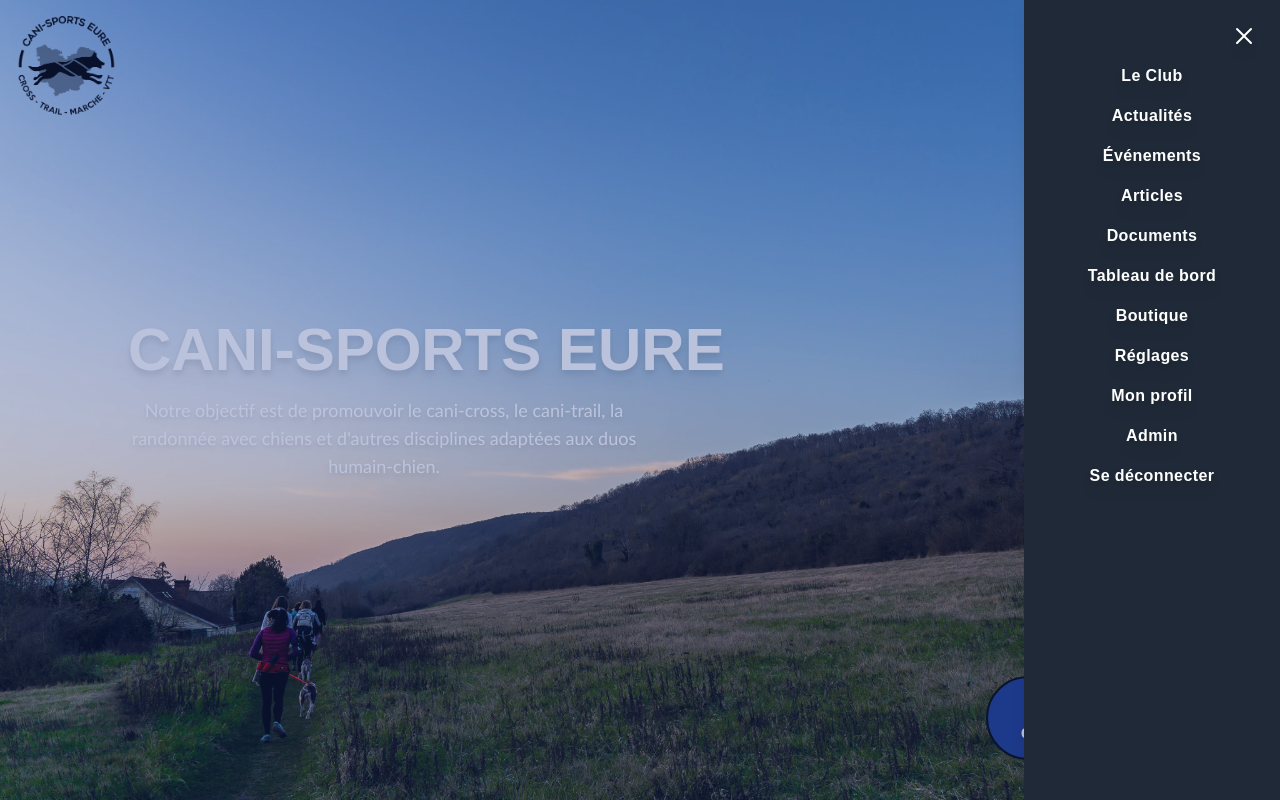
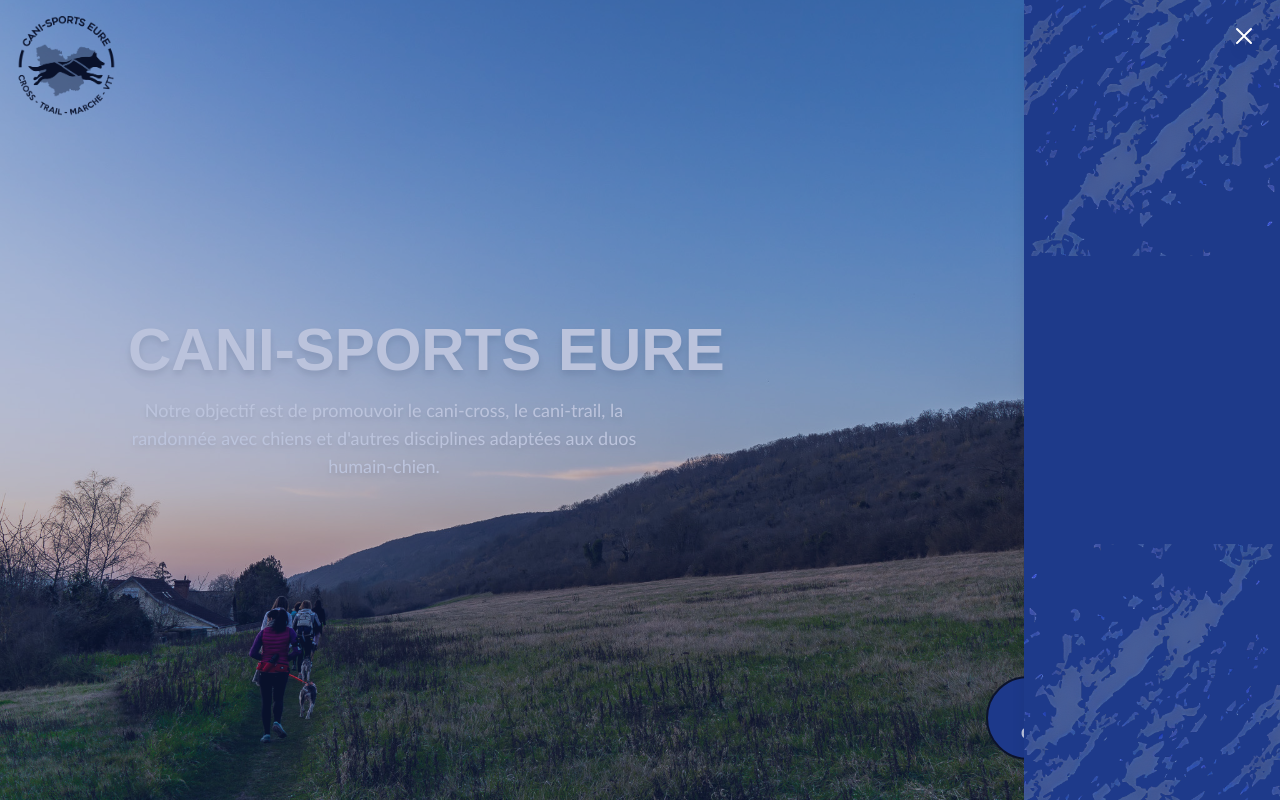
Before and after one commit to No1ceTea/cani-sport-eure, a Next.js app: page / in a window 1280 px wide. Both pictures are taken after a click on the button 1218 px from the left and 42 px from the top of the page. Shown: the top 800 px of the page. Built offline with nearby package versions, Linux system fonts and the light colour scheme.

Commit message:
blue bg up

```diff
--- a/app/components/accueil/AgendaSection.jsx
+++ b/app/components/accueil/AgendaSection.jsx
@@ -50,6 +50,23 @@
         <h2 className="text-xl font-bold">Grand encadré 1000x1200</h2>
         <p>Test avec un encadré énorme.</p>
       </BlueBackground>
+
+
+      <div className="w-100 z-1" style={{height:'400px'}}>
+        <BlueBackground maxSize></BlueBackground>
+      </div>
+
+      <BlueBackground>
+        <h2>Encadré classique</h2>
+      </BlueBackground>
+
+      <BlueBackground width="full" height={600}>
+        <h2>Encadré pleine largeur</h2>
+      </BlueBackground>
+
+      <BlueBackground width={500} height={400}>
+        <h2>Encadré 500x400</h2>
+      </BlueBackground>
     </div>
   );
 }
--- a/app/components/backgrounds/BlueBackground.tsx
+++ b/app/components/backgrounds/BlueBackground.tsx
@@ -3,30 +3,34 @@
 
 // Définition du type EncadreProps
 interface EncadreProps {
-  children: ReactNode;
+  children?: ReactNode;   // Permettre que le contenu soit facultatif
   width?: number | "full"; // Largeur dynamique (full = 100vw)
   height?: number;         // Hauteur dynamique
+  maxSize?: boolean;       // Si true, impose la largeur et la hauteur max du parent
 }
 
-const BlueBackground = ({ children, width = "full", height }: EncadreProps) => {
-  // Largeur et hauteur calculées dynamiquement
-  const computedWidth = width === "full" ? "100vw" : `${width}px`;
-  const [computedHeight, setComputedHeight] = useState(height || "auto");
+const BlueBackground = ({ children, width, height, maxSize = false }: EncadreProps) => {
+  // Détection si le children est vide
+  const isEmpty = !children || (Array.isArray(children) && children.length === 0);
+
+  // Gestion des dimensions dynamiques
+  const computedWidth = width ? (width === "full" ? "100vw" : `${width}px`) : maxSize ? "100%" : "auto";
+  const [computedHeight, setComputedHeight] = useState(height || (maxSize || isEmpty ? "100%" : "auto"));
 
   useEffect(() => {
     if (typeof window !== "undefined" && height === undefined) {
-      // Si la hauteur n'est pas définie, ajuster en fonction du contenu
-      setComputedHeight("auto");
+      setComputedHeight(maxSize || isEmpty ? "100%" : "auto");
     }
-  }, [height]);
+  }, [height, maxSize, isEmpty]);
 
   return (
     <div
-      className="relative border-2 border-gray-300 bg-gray-100 p-4 rounded-lg shadow-md overflow-hidden"
+      className="relative bg-blue_primary p-4 overflow-hidden"
       style={{
         width: computedWidth,
         height: computedHeight,
-        maxWidth: "100%",
+        maxWidth: "100%",  // Pour éviter qu'il dépasse son conteneur
+        maxHeight: "100%", // Éviter un débordement non contrôlé
         position: "relative",
         zIndex: 1, // Assurer que le composant ne dépasse pas d'autres éléments
       }}
@@ -39,7 +43,7 @@
           height: computedWidth,
           transform: "rotate(-90deg) translate(-100%, 0%)",
           transformOrigin: "top left",
-          zIndex: -1, // Force l'image en arrière-plan
+          zIndex: -1,
           position: "absolute",
         }}
       >
@@ -59,7 +63,7 @@
           height: computedWidth,
           transform: "rotate(90deg) translate(0%, 100%)",
           transformOrigin: "bottom right",
-          zIndex: -1, // Force l'image en arrière-plan
+          zIndex: -1,
           position: "absolute",
         }}
       >
--- a/app/components/sidebars/Sidebar.tsx
+++ b/app/components/sidebars/Sidebar.tsx
@@ -1,5 +1,6 @@
 import { useState } from "react";
 import Image from "next/image";
+import BlueBackground from "../backgrounds/BlueBackground";
 
 const Sidebar = () => {
   const [isOpen, setIsOpen] = useState(false);
@@ -17,7 +18,7 @@
       {/* Overlay pour l'effet de fondu avec un z-index élevé */}
       {isOpen && (
         <div
-          className="fixed inset-0 bg-blue_primary opacity-30 z-[9998]"
+          className="fixed inset-0 bg-blue_primary opacity-30 z-[9997]"
           onClick={() => setIsOpen(false)}
         ></div>
       )}
@@ -28,6 +29,11 @@
           isOpen ? "translate-x-0" : "translate-x-full"
         } transition-transform duration-300 z-[9999]`}
       >
+        <div style={{width:"100%", height:"100%"}}>
+          <BlueBackground maxSize></BlueBackground>
+        </div>
+
+
         {/* Bouton de fermeture avec un z-index encore haut */}
         <button
           className="absolute top-4 right-4 p-2 drop-shadow-lg z-[9999]"
@@ -43,7 +49,7 @@
         </button>
 
         {/* Contenu de la sidebar */}
-        <div className="flex flex-col items-center mt-16 space-y-4">
+        <div className="flex flex-col items-center mt-16 space-y-4 z-[9999]">
           <ul className="primary_title tracking-wide space-y-4 text-center">
             <li><a href="#" className="hover:text-gray-300">Le Club</a></li>
             <li><a href="#" className="hover:text-gray-300">Actualités</a></li>
```
